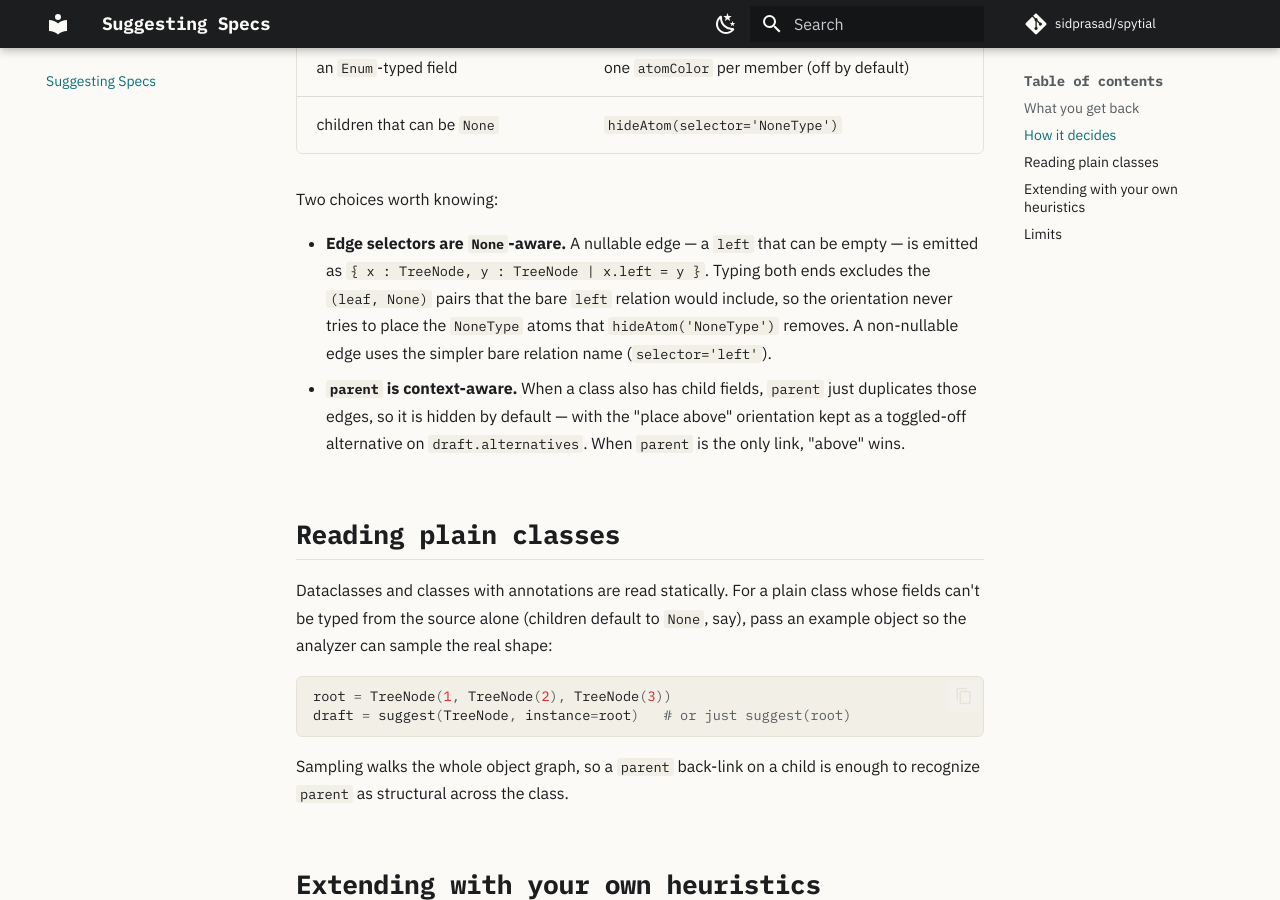
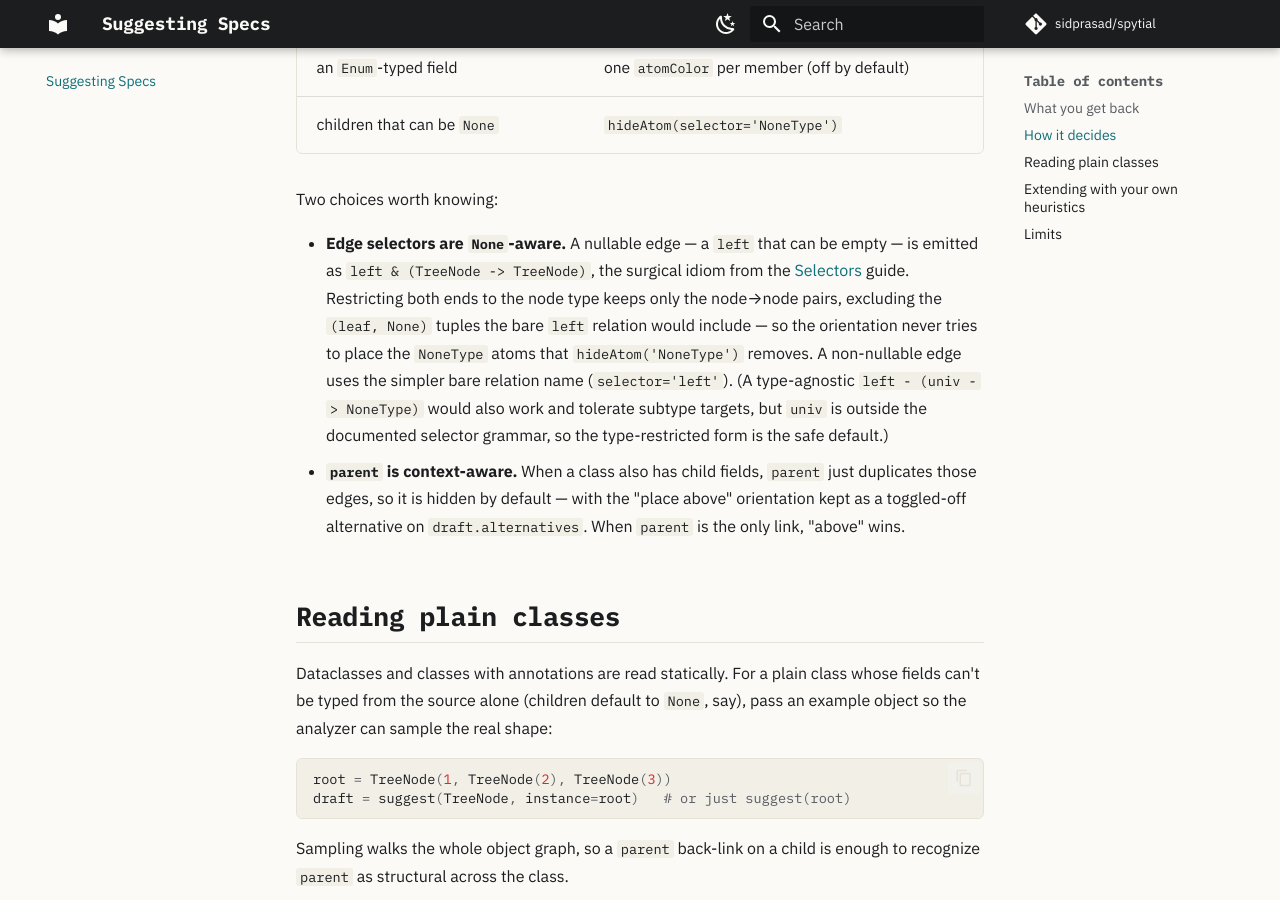
Before and after one commit to sidprasad/spytial, an MkDocs documentation site: the page built from docs/suggest.md, in a window 1280 px wide and 900 px high, scrolled down 1764 px. Built offline with MkDocs 1.6.1 and Material for MkDocs 9.7.7, drawn with Linux system fonts in a browser that asks for light colours; comment, search, counter and statistics services are not loaded.

Commit message:
suggest: use the documented `left & (T -> T)` idiom for nullable edges
Switch the None-excluding edge selector from the verbose comprehension
`{ x : T, y : T | x.left = y }` to the surgical idiom the Selectors guide
documents: `left & (T -> T)`. Same semantics (intersection with the node x
node cross product drops the (leaf, None) tuples), but more concise and the
form the docs recommend.

Noted in the docs that a fully type-agnostic `left - (univ -> NoneType)`
would also exclude None and tolerate subtype targets, but `univ` is outside
the documented selector grammar, so the type-restricted form is the safe
default.

Co-Authored-By: Claude Opus 4.8 <noreply@anthropic.com>

```diff
--- a/docs/suggest.md
+++ b/docs/suggest.md
@@ -57,11 +57,15 @@ and maps them to directives:
 Two choices worth knowing:
 
 - **Edge selectors are `None`-aware.** A nullable edge — a `left` that can be
-  empty — is emitted as `{ x : TreeNode, y : TreeNode | x.left = y }`. Typing both
-  ends excludes the `(leaf, None)` pairs that the bare `left` relation would
-  include, so the orientation never tries to place the `NoneType` atoms that
-  `hideAtom('NoneType')` removes. A non-nullable edge uses the simpler bare
-  relation name (`selector='left'`).
+  empty — is emitted as `left & (TreeNode -> TreeNode)`, the surgical idiom from
+  the [Selectors](selectors.md) guide. Restricting both ends to the node type
+  keeps only the node→node pairs, excluding the `(leaf, None)` tuples the bare
+  `left` relation would include — so the orientation never tries to place the
+  `NoneType` atoms that `hideAtom('NoneType')` removes. A non-nullable edge uses
+  the simpler bare relation name (`selector='left'`). (A type-agnostic
+  `left - (univ -> NoneType)` would also work and tolerate subtype targets, but
+  `univ` is outside the documented selector grammar, so the type-restricted form
+  is the safe default.)
 - **`parent` is context-aware.** When a class also has child fields, `parent`
   just duplicates those edges, so it is hidden by default — with the "place
   above" orientation kept as a toggled-off alternative on
```
Also changed, not shown: 3 other files.
